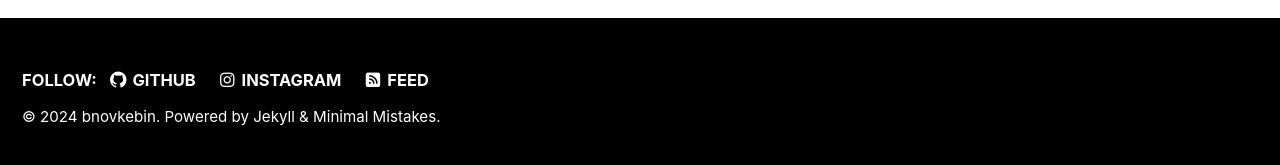
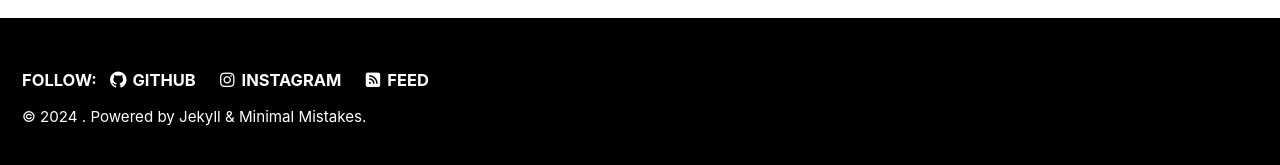
Before and after one commit to bnovkebin/bnovkebin.github.io, a Jekyll site: the page built from index.html, in a window 1280 px wide. Shown: the part 727-892 px from the top of the page. Built offline with Jekyll 4.4.1, drawn with Linux system fonts in a browser that asks for light colours; cached includes are drawn as plain includes; the list of posts is cut into pages by our own code.

Commit message:
20240815

```diff
--- a/_config.yml
+++ b/_config.yml
@@ -17,8 +17,8 @@
 # Site Settings
 locale                   : "en-US"
 rtl                      : # true, false (default) # turns direction of the page into right to left for RTL languages
-title                    : "bnovkebin"
-title_separator          : "-"
+title                    : ""
+title_separator          : ""
 subtitle                 :  # site tagline that appears below site title in masthead
 name                     : "Minkyun Sung"
 description              : ""
```
